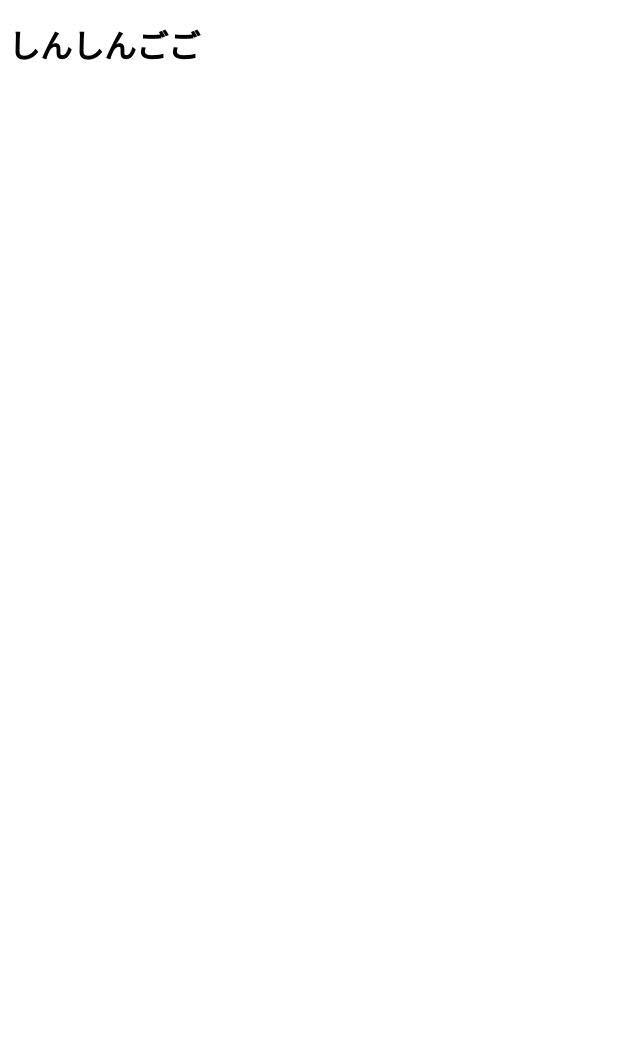
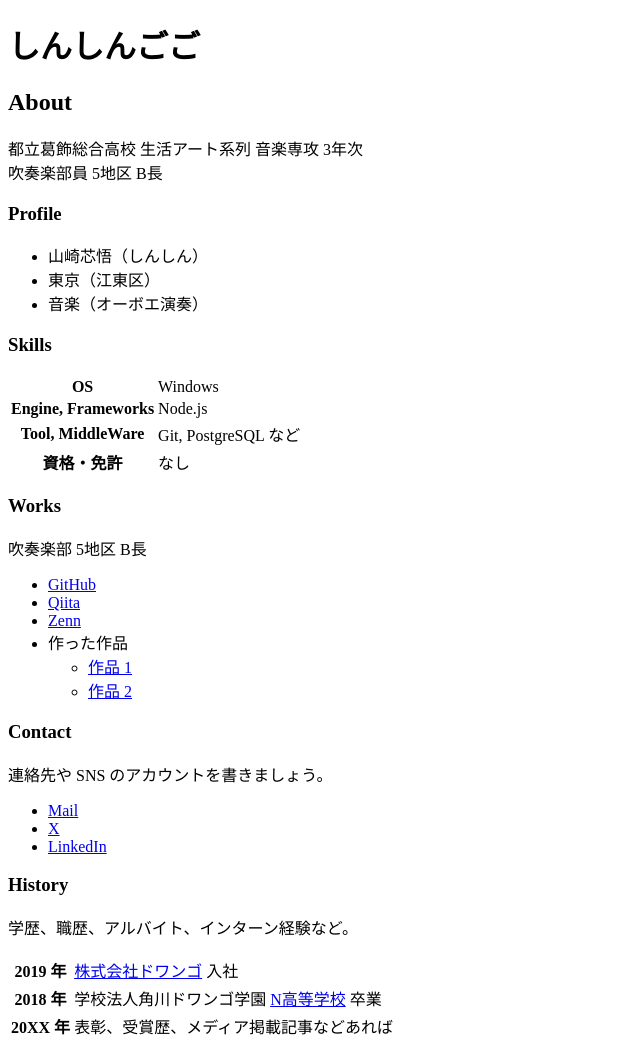
Before and after one commit to shinshin-gogo/shinshin-gogo.github.io, a plain HTML site: page index.html in a window 1280 px wide. Shown: the whole page, without its empty margins (0-640 px from the left). Before the commit the page ends 800 px from the top, so only its background shows below. Drawn offline with Linux system fonts and the light colour scheme.

Commit message:
ポートフォリオに必要な情報を追加

```diff
--- a/index.html
+++ b/index.html
@@ -7,5 +7,78 @@
   </head>
   <body>
     <h1>しんしんごご</h1>
+
+    <h2>About</h2>
+    <p>
+      都立葛飾総合高校 生活アート系列 音楽専攻 3年次<br>
+      吹奏楽部員 5地区 B長
+    </p>
+
+    <h3>Profile</h3>
+    <ul>
+      <li>山崎芯悟（しんしん）</li>
+      <li>東京（江東区）</li>
+      <li>音楽（オーボエ演奏）</li>
+    </ul>
+
+    <h3>Skills</h3>
+    <table>
+      <tr>
+        <th>OS</th>
+        <td>Windows</td>
+      </tr>
+      <tr>
+        <th>Engine, Frameworks</th>
+        <td>Node.js</td>
+      </tr>
+      <tr>
+        <th>Tool, MiddleWare</th>
+        <td>Git, PostgreSQL など</td>
+      </tr>
+      <tr>
+        <th>資格・免許</th>
+        <td>なし</td>
+      </tr>
+    </table>
+
+    <h3>Works</h3>
+    <p>吹奏楽部 5地区 B長</p>
+    <ul>
+      <li><a href="https://github.com/">GitHub</a></li>
+      <li><a href="https://qiita.com/">Qiita</a></li>
+      <li><a href="https://zenn.dev/">Zenn</a></li>
+      <li>
+        作った作品
+        <ul>
+          <li><a href="https://example.com/">作品 1</a></li>
+          <li><a href="https://example.com/">作品 2</a></li>
+        </ul>
+      </li>
+    </ul>
+
+    <h3>Contact</h3>
+    <p>連絡先や SNS のアカウントを書きましょう。</p>
+    <ul>
+      <li><a href="mailto:name@example.com">Mail</a></li>
+      <li><a href="https://x.com/ZENStudy_info">X</a></li>
+      <li><a href="https://www.linkedin.com/">LinkedIn</a></li>
+    </ul>
+
+    <h3>History</h3>
+    <p>学歴、職歴、アルバイト、インターン経験など。</p>
+    <table>
+      <tr>
+        <th>2019 年</th>
+        <td><a href="https://dwango.co.jp/">株式会社ドワンゴ</a> 入社</td>
+      </tr>
+      <tr>
+        <th>2018 年</th>
+        <td>学校法人角川ドワンゴ学園 <a href="https://nnn.ed.jp/">N高等学校</a> 卒業</td>
+      </tr>
+      <tr>
+        <th>20XX 年</th>
+        <td>表彰、受賞歴、メディア掲載記事などあれば</td>
+      </tr>
+    </table>
   </body>
 </html>
```
